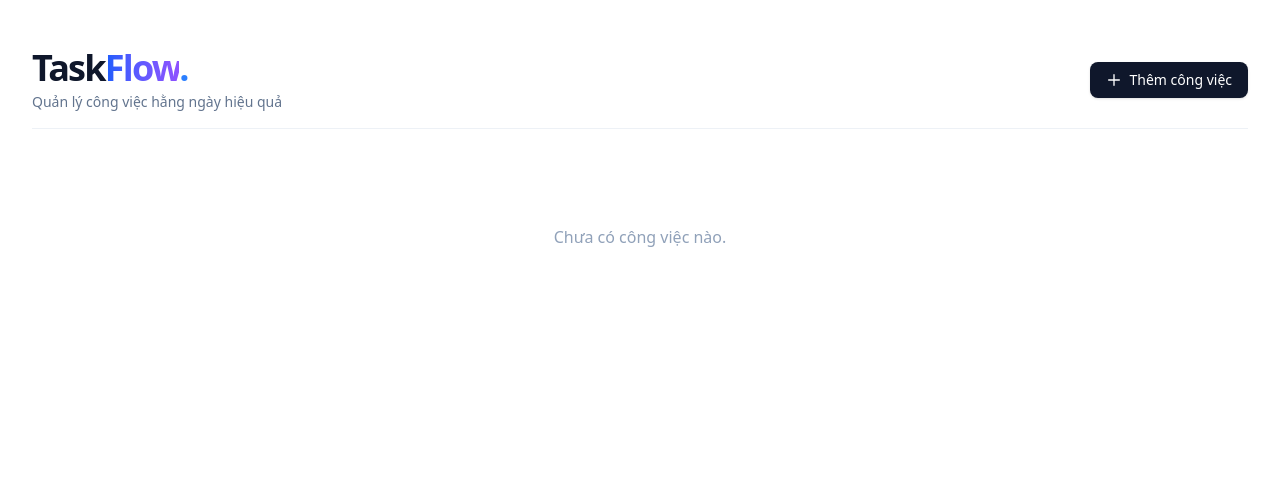
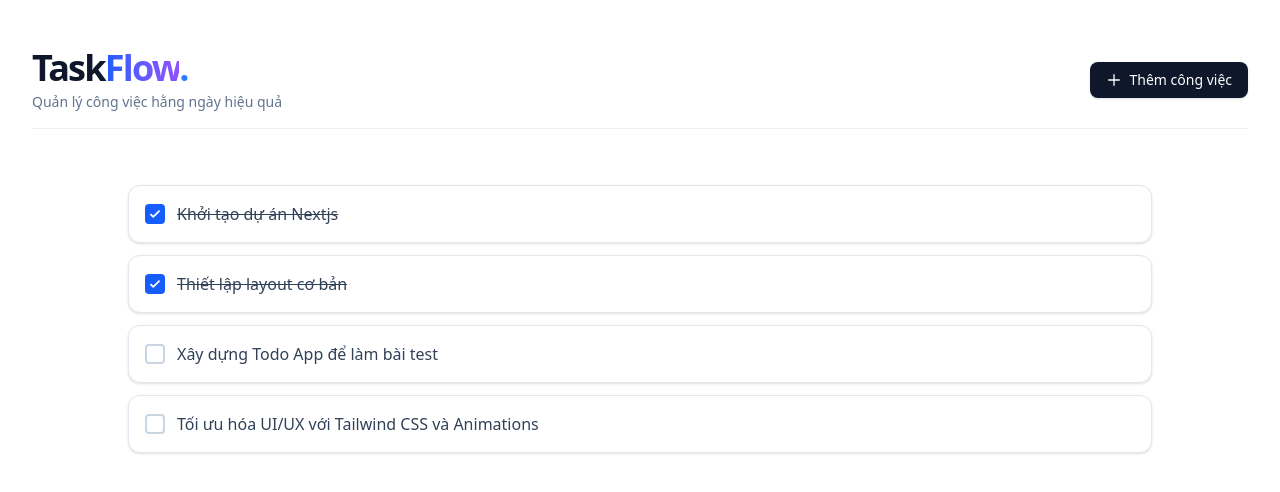
Before and after one commit to giaphu48/taskflow, a Next.js app: page / in a window 1280 px wide. Shown: the top 492 px of the page. Built offline with nearby package versions, Linux system fonts and the light colour scheme.

Commit message:
feat: create TodoApp client component

```diff
--- a/src/app/page.tsx
+++ b/src/app/page.tsx
@@ -1,4 +1,5 @@
 import Header from "@/components/layout/Header";
+import TodoApp from "@/components/todo/TodoApp";
 
 export default function Home() {
   return (
@@ -6,9 +7,7 @@ export default function Home() {
       <Header />
 
       <div className="flex-1 w-full max-w-screen-lg mx-auto mt-8">
-        <div className="text-center text-slate-400 mt-10">
-          Chưa có công việc nào.
-        </div>
+        <TodoApp />
       </div>
     </main>
   );
--- /dev/null
+++ b/src/components/todo/TodoApp.tsx
@@ -0,0 +1,49 @@
+"use client";
+
+import { Todo } from "@/types/todo";
+import TodoItem from "./TodoItem";
+
+const mockTodos: Todo[] = [
+  {
+    id: "1",
+    title: "Khởi tạo dự án Nextjs",
+    isCompleted: true,
+    createdAt: Date.now(),
+  },
+  {
+    id: "2",
+    title: "Thiết lập layout cơ bản",
+    isCompleted: true,
+    createdAt: Date.now(),
+  },
+  {
+    id: "3",
+    title: "Xây dựng Todo App để làm bài test",
+    isCompleted: false,
+    createdAt: Date.now(),
+  },
+  {
+    id: "4",
+    title: "Tối ưu hóa UI/UX với Tailwind CSS và Animations",
+    isCompleted: false,
+    createdAt: Date.now(),
+  },
+];
+
+export default function TodoApp() {
+  return (
+    <div className="w-full">
+      {mockTodos.length === 0 ? (
+        <div className="text-center text-slate-400 mt-10">
+          Chưa có công việc nào. Hãy thêm mới!
+        </div>
+      ) : (
+        <div className="flex flex-col">
+          {mockTodos.map((todo) => (
+            <TodoItem key={todo.id} todo={todo} />
+          ))}
+        </div>
+      )}
+    </div>
+  );
+}
--- /dev/null
+++ b/src/components/todo/TodoItem.tsx
@@ -0,0 +1,40 @@
+import { Todo } from "@/types/todo";
+
+interface TodoItemProps {
+  todo: Todo;
+}
+
+export default function TodoItem({ todo }: TodoItemProps) {
+  return (
+    <div className="flex items-center justify-between p-4 mb-3 bg-white border border-slate-200 rounded-xl shadow-sm hover:shadow-md transition-shadow group">
+      <div className="flex items-center gap-3">
+        <div className="relative flex items-center justify-center">
+          <input
+            type="checkbox"
+            checked={todo.isCompleted}
+            readOnly
+            className="w-5 h-5 peer appearance-none border-2 border-slate-300 rounded cursor-pointer checked:bg-blue-600 checked:border-blue-600 transition-colors"
+          />
+          <svg
+            className={`absolute w-3.5 h-3.5 text-white pointer-events-none opacity-0 peer-checked:opacity-100 transition-opacity`}
+            fill="none"
+            viewBox="0 0 24 24"
+            stroke="currentColor"
+            strokeWidth={3}
+          >
+            <path strokeLinecap="round" strokeLinejoin="round" d="M5 13l4 4L19 7" />
+          </svg>
+        </div>
+        <span
+          className={`text-slate-700 font-medium transition-all ${
+            todo.isCompleted ? "line-through text-slate-400" : ""
+          }`}
+        >
+          {todo.title}
+        </span>
+      </div>
+
+      {/* Không gian dành cho nút Xóa/Sửa ở các bước sau */}
+    </div>
+  );
+}
```
